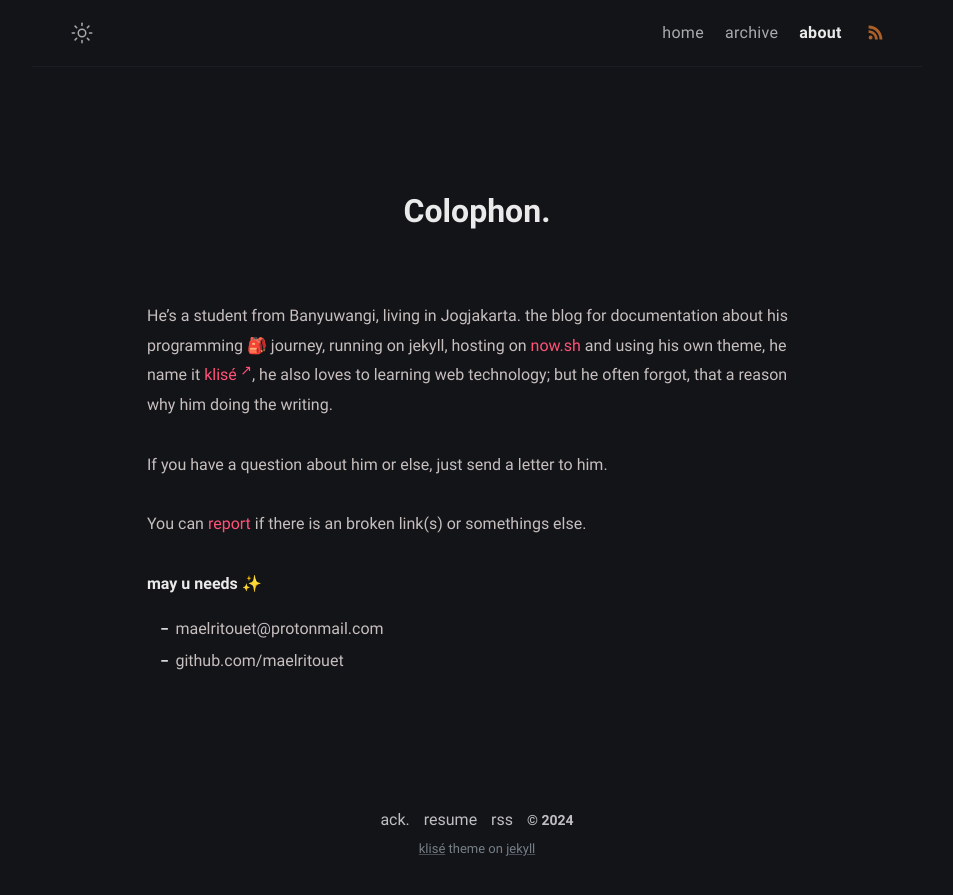
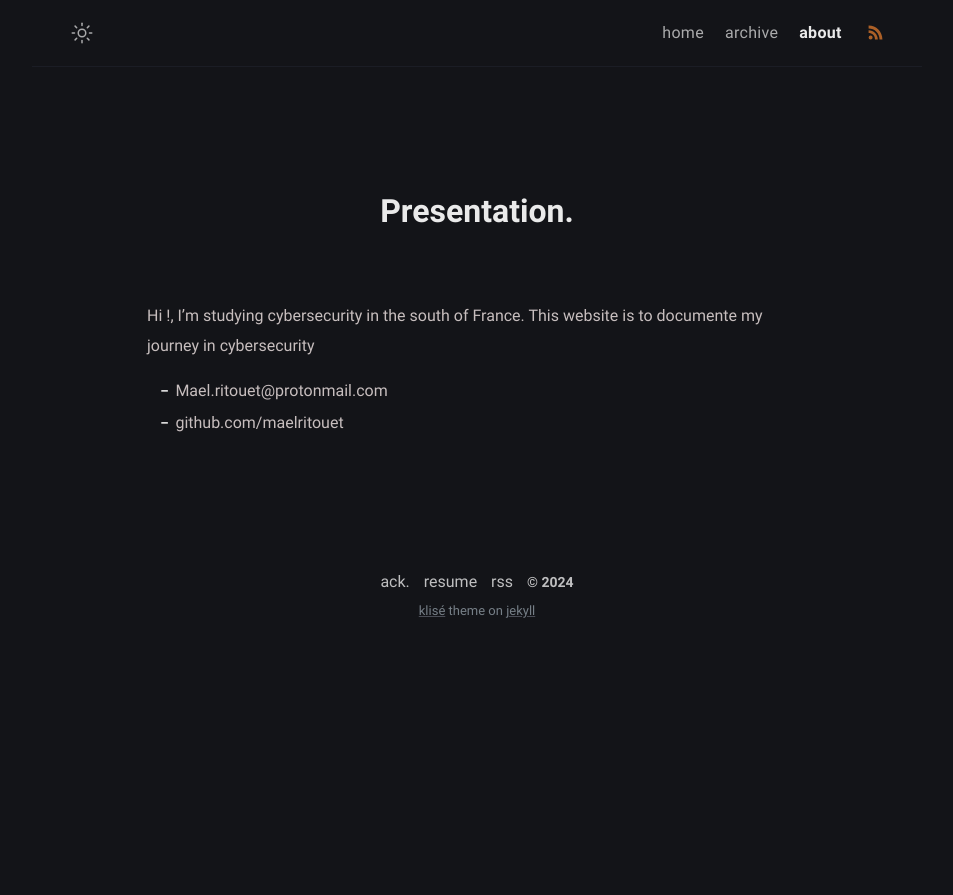
Before and after one commit to maelritouet/maelritouet.github.io, a Jekyll site: the page built from about.md, in a window 1280 px wide. Shown: the top 895 px of the page, without its empty margins (163-1116 px from the left). Built offline with Jekyll 4.4.1, drawn with Linux system fonts in a browser that asks for light colours.

Commit message:
Update about.md

```diff
--- a/about.md
+++ b/about.md
@@ -1,18 +1,13 @@
 ---
-title: Colophon
+title: Presentation
 permalink: /about/
 layout: page
-excerpt: Hello peeps, I'm student of computer science from Banyuwangi, living in Jogjakarta. This blog for documentation about my programming journey, running on jekyll, hosting on netlify and using my own simple theme.
+excerpt:
 comments: false
 ---
 
-He's a student from Banyuwangi, living in Jogjakarta. the blog for documentation about his programming 🎒 journey, running on jekyll, hosting on [now.sh](http://now.sh) and using his own theme, he name it <a href="https://github.com/piharpi/jekyll-klise" target="_blank" rel="noopener">klisé</a>, he also loves to learning web technology; but he often forgot, that a reason why him doing the writing.
+Hi !, I'm studying cybersecurity in the south of France. This website is to documente my journey in cybersecurity
 
-If you have a question about him or else, just send a letter to him.
 
-You can [report](http://github.com/piharpi/jekyll-klise/issues/new) if there is an broken link(s) or somethings else.
-
-**may u needs ✨**
-
-- {{ site.author.email }}
-- github.com/{{ site.author.github }}
+- Mael.ritouet@protonmail.com
+- github.com/maelritouet
```
